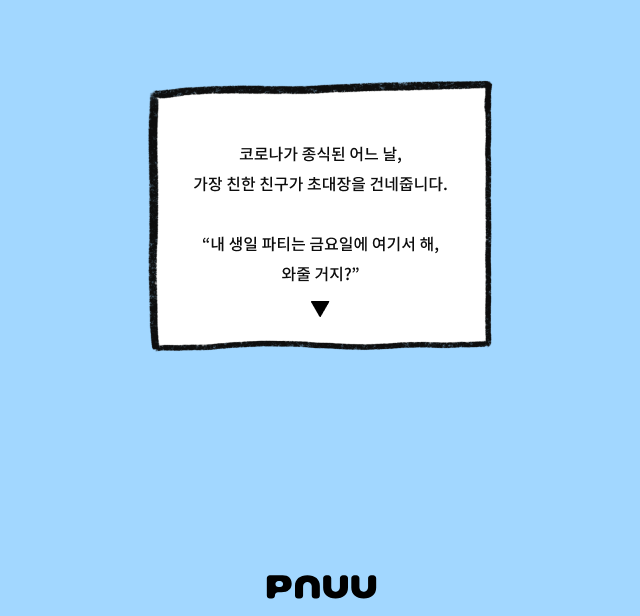
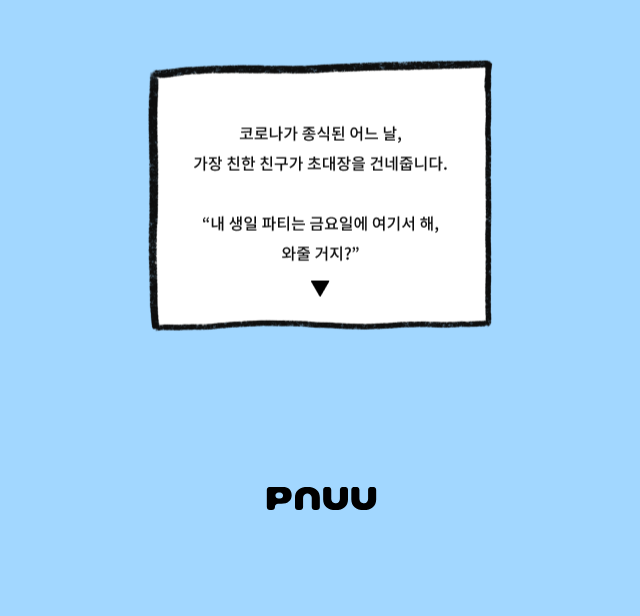
Before and after one commit to Jesscha/pnueventpage, a React (Create React App) app in the folder pnumbti/: page /question in a window 1280 px wide. Shown: the part 184-800 px from the top of the page, without its empty margins (319-959 px from the left). Built offline with nearby package versions, Linux system fonts and the light colour scheme.

Commit message:
브라우저 대응

```diff
--- a/pnumbti/src/App.css
+++ b/pnumbti/src/App.css
@@ -142,7 +142,7 @@ body {
   justify-content: center;
   font-family: "Noto Sans KR", sans-serif;
   transition: all 300ms;
-  /* height: 100vh; */
+  /* height: 100vh */
 }
 
 .container {
@@ -165,3 +165,10 @@ body {
 a {
   color: black;
 }
+
+#root {
+  position: fixed;
+  /* height: 100vh; */
+  top: 50%;
+  transform: translateY(-50%);
+}
--- a/pnumbti/src/pages/QuestionPage/QuestionPage.jsx
+++ b/pnumbti/src/pages/QuestionPage/QuestionPage.jsx
@@ -136,7 +136,7 @@ function QuestionPage() {
   return (
     <div className="question-container" >
       {isFirst ? (
-        <div>
+        <div className="question-area">
           <img
             className="introMessage"
             src={introMessage}
--- a/pnumbti/src/pages/QuestionPage/QuestionPage.scss
+++ b/pnumbti/src/pages/QuestionPage/QuestionPage.scss
@@ -3,15 +3,17 @@
   height: 100%;
   display: flex;
   width: 75%;
+  max-width: 375px;
+
   flex-direction: column;
   // justify-content: center;
   align-items: center;
   // background-color: inherit;
   .introMessage {
-    position: fixed;
-    top: 50%;
-    left: 50%;
-    transform: translate(-50%, -50%);
+    // position: fixed;
+    // top: 50%;
+    // left: 50%;
+    // transform: translate(-50%, -50%);
     cursor: pointer;
   }
 
@@ -21,6 +23,7 @@
     flex-direction: column;
     justify-content: center;
     align-items: center;
+    min-height: 550px;
     .question {
       width: 100%;
       margin-top: 32px;
@@ -58,10 +61,10 @@
   }
 
   .logo {
-    position: fixed;
+    // position: fixed;
     bottom: 16px;
 
-    margin-top: 32px;
+    margin-top: 16px;
     // margin-top: 32px;
     width: 113px;
   }
```
